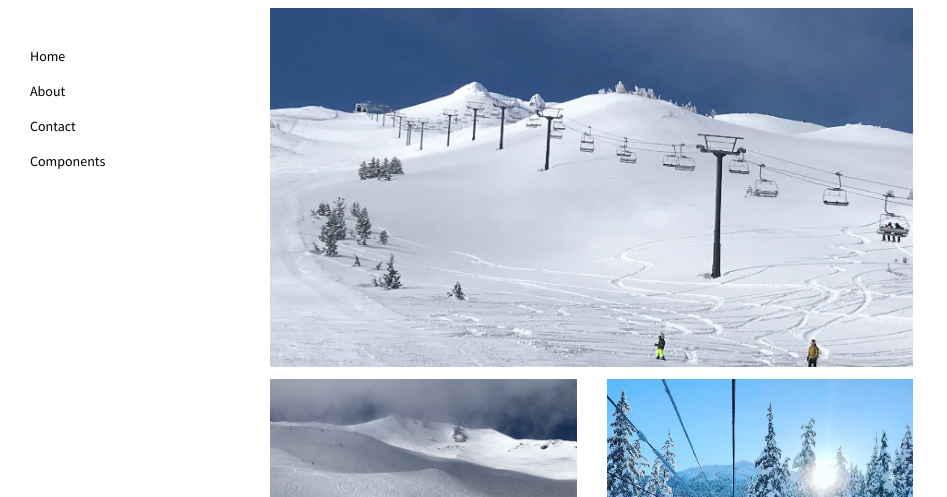
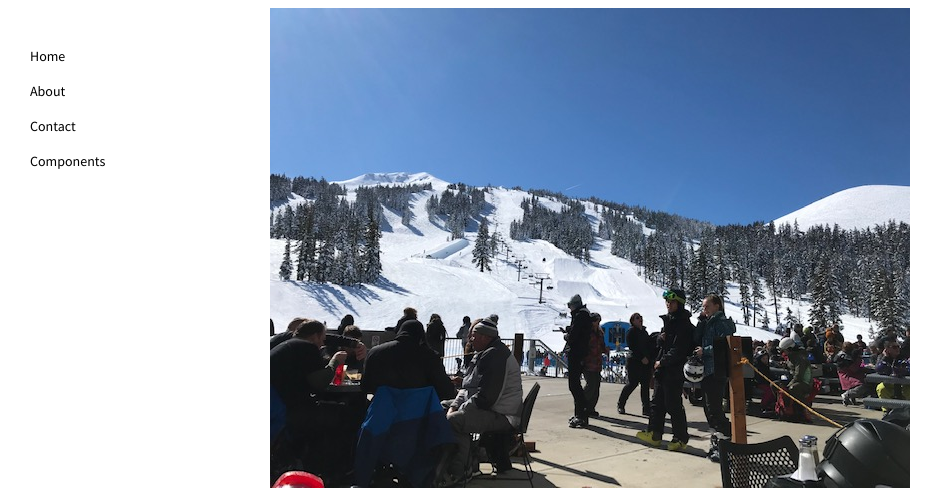
Before and after one commit to marty-johnson59/startup, a plain HTML site: page skiing.html in a window 1280 px wide. Shown: the part 161-658 px from the top of the page, without its empty margins (0-947 px from the left). Drawn offline with nearby package versions, Linux system fonts and the light colour scheme.

Commit message:
Add files via upload

```diff
--- a/skiing.html
+++ b/skiing.html
@@ -84,7 +84,7 @@
     </div>
 
     <div class="section-container-spacer">
-      <p><img class="img-responsive" alt="" src="./skiing/img_0216.jpg"></p>
+      <p><img class="img-responsive" alt="" src="./skiing/img_0213.jpg"></p>
       <div class="row">
           <div class="col-xs-12 col-md-6">
               <p><img class="img-responsive" alt="" src="./skiing/img_0253.jpg"></p>
```
